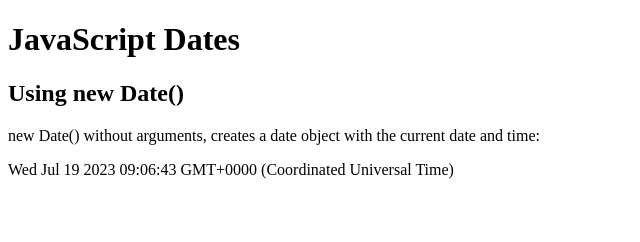
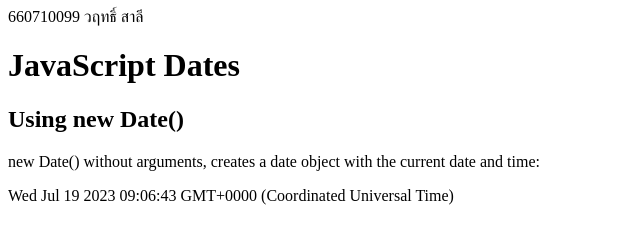
Before and after one commit to 660710099/517101_099, a plain HTML site: page index.html in a window 1280 px wide. Shown: the whole page, without its empty margins (0-640 px from the left). Drawn offline with Linux system fonts and the light colour scheme.

Commit message:
add id and name
เพิ่มบรรทัดที่แสดงรหัสนักศึกษา และชื่อ นามสกุล

```diff
--- a/index.html
+++ b/index.html
@@ -1,7 +1,8 @@
 <!DOCTYPE html>
 <html>
+
 <body>
-
+660710099 วฤทธิ์ สาลี
 <h1>JavaScript Dates</h1>
 <h2>Using new Date()</h2>
 <p>new Date() without arguments, creates a date object with the current date and time:</p>
```
